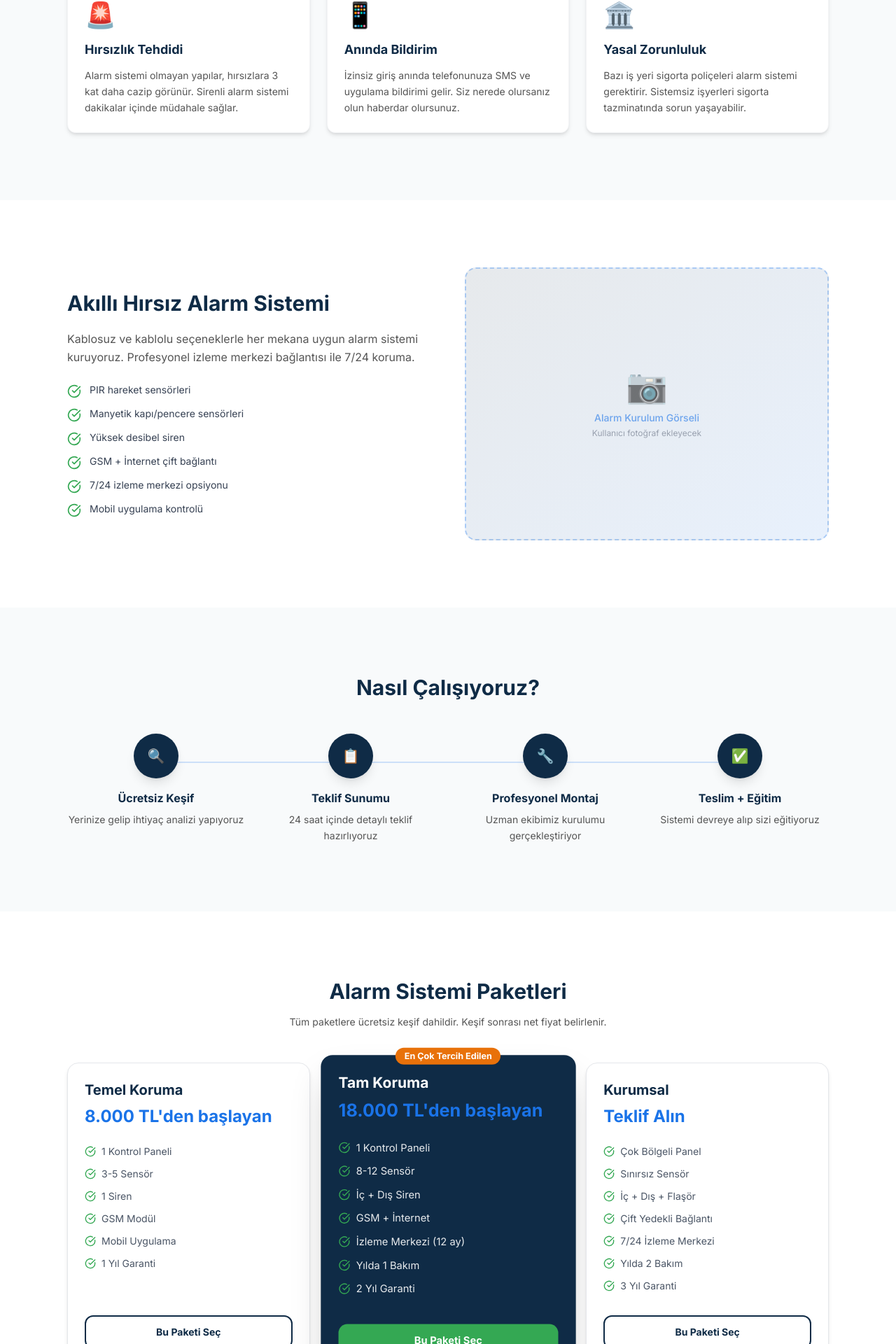
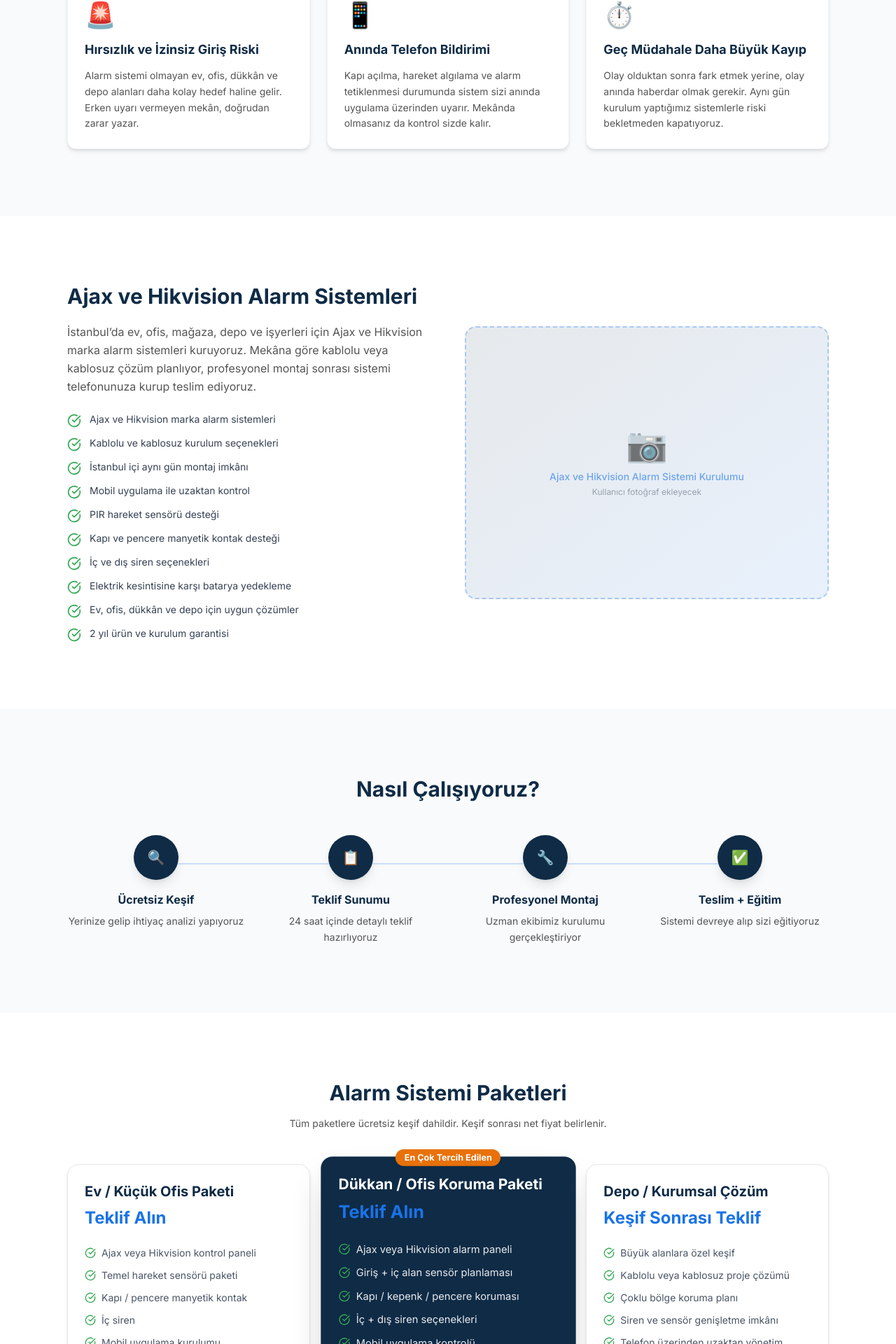
Before and after one commit to Alfasoylu/guvenlikservisi, a Next.js app: page /teklif/alarm in a window 1280 px wide. Shown: the part 861-2781 px from the top of the page at 70% size. Built offline with nearby package versions, Linux system fonts and the light colour scheme.

Commit message:
Update page.tsx

```diff
--- a/src/app/teklif/alarm/page.tsx
+++ b/src/app/teklif/alarm/page.tsx
@@ -2,138 +2,160 @@
 
 const data: LandingPageData = {
   hero: {
-    title: "Profesyonel Alarm Sistemi Kurulumu",
+    title: "İstanbul Alarm Sistemi Kurulumu | Ajax ve Hikvision",
     subtitle:
-      "Kablosuz ve kablolu hırsız alarm sistemleri. 7/24 izleme merkezi bağlantısı. Marmara Bölgesi genelinde ücretsiz keşif.",
-    ctaLabel: "Ücretsiz Keşif ve Teklif Al",
+      "İstanbul içi aynı gün alarm montajı. Ajax ve Hikvision marka kablolu ve kablosuz alarm sistemleri, mobil uygulama kontrolü, profesyonel kurulum ve 2 yıl garanti.",
+    ctaLabel: "Hemen Teklif Al",
   },
+
   problem: {
-    title: "Eviniz veya İşyeriniz Korumasız mı?",
+    title: "Geç Kalmadan Alarm Sistemini Kurun",
     cards: [
       {
         icon: "🚨",
-        title: "Hırsızlık Tehdidi",
+        title: "Hırsızlık ve İzinsiz Giriş Riski",
         description:
-          "Alarm sistemi olmayan yapılar, hırsızlara 3 kat daha cazip görünür. Sirenli alarm sistemi dakikalar içinde müdahale sağlar.",
+          "Alarm sistemi olmayan ev, ofis, dükkân ve depo alanları daha kolay hedef haline gelir. Erken uyarı vermeyen mekân, doğrudan zarar yazar.",
       },
       {
         icon: "📱",
-        title: "Anında Bildirim",
+        title: "Anında Telefon Bildirimi",
         description:
-          "İzinsiz giriş anında telefonunuza SMS ve uygulama bildirimi gelir. Siz nerede olursanız olun haberdar olursunuz.",
+          "Kapı açılma, hareket algılama ve alarm tetiklenmesi durumunda sistem sizi anında uygulama üzerinden uyarır. Mekânda olmasanız da kontrol sizde kalır.",
       },
       {
-        icon: "🏛️",
-        title: "Yasal Zorunluluk",
+        icon: "⏱️",
+        title: "Geç Müdahale Daha Büyük Kayıp",
         description:
-          "Bazı iş yeri sigorta poliçeleri alarm sistemi gerektirir. Sistemsiz işyerleri sigorta tazminatında sorun yaşayabilir.",
+          "Olay olduktan sonra fark etmek yerine, olay anında haberdar olmak gerekir. Aynı gün kurulum yaptığımız sistemlerle riski bekletmeden kapatıyoruz.",
       },
     ],
   },
+
   solution: {
-    title: "Akıllı Hırsız Alarm Sistemi",
+    title: "Ajax ve Hikvision Alarm Sistemleri",
     description:
-      "Kablosuz ve kablolu seçeneklerle her mekana uygun alarm sistemi kuruyoruz. Profesyonel izleme merkezi bağlantısı ile 7/24 koruma.",
+      "İstanbul’da ev, ofis, mağaza, depo ve işyerleri için Ajax ve Hikvision marka alarm sistemleri kuruyoruz. Mekâna göre kablolu veya kablosuz çözüm planlıyor, profesyonel montaj sonrası sistemi telefonunuza kurup teslim ediyoruz.",
     features: [
-      "PIR hareket sensörleri",
-      "Manyetik kapı/pencere sensörleri",
-      "Yüksek desibel siren",
-      "GSM + İnternet çift bağlantı",
-      "7/24 izleme merkezi opsiyonu",
-      "Mobil uygulama kontrolü",
+      "Ajax ve Hikvision marka alarm sistemleri",
+      "Kablolu ve kablosuz kurulum seçenekleri",
+      "İstanbul içi aynı gün montaj imkânı",
+      "Mobil uygulama ile uzaktan kontrol",
+      "PIR hareket sensörü desteği",
+      "Kapı ve pencere manyetik kontak desteği",
+      "İç ve dış siren seçenekleri",
+      "Elektrik kesintisine karşı batarya yedekleme",
+      "Ev, ofis, dükkân ve depo için uygun çözümler",
+      "2 yıl ürün ve kurulum garantisi",
     ],
-    imagePlaceholder: "Alarm Kurulum Görseli",
+    imagePlaceholder: "Ajax ve Hikvision Alarm Sistemi Kurulumu",
   },
+
   packages: {
     title: "Alarm Sistemi Paketleri",
     items: [
       {
-        name: "Temel Koruma",
-        price: "8.000 TL'den başlayan",
+        name: "Ev / Küçük Ofis Paketi",
+        price: "Teklif Alın",
         features: [
-          "1 Kontrol Paneli",
-          "3-5 Sensör",
-          "1 Siren",
-          "GSM Modül",
-          "Mobil Uygulama",
-          "1 Yıl Garanti",
-        ],
-      },
-      {
-        name: "Tam Koruma",
-        price: "18.000 TL'den başlayan",
-        badge: "En Çok Tercih Edilen",
-        highlighted: true,
-        features: [
-          "1 Kontrol Paneli",
-          "8-12 Sensör",
-          "İç + Dış Siren",
-          "GSM + İnternet",
-          "İzleme Merkezi (12 ay)",
-          "Yılda 1 Bakım",
+          "Ajax veya Hikvision kontrol paneli",
+          "Temel hareket sensörü paketi",
+          "Kapı / pencere manyetik kontak",
+          "İç siren",
+          "Mobil uygulama kurulumu",
+          "İstanbul içi profesyonel montaj",
           "2 Yıl Garanti",
         ],
       },
       {
-        name: "Kurumsal",
+        name: "Dükkan / Ofis Koruma Paketi",
         price: "Teklif Alın",
+        badge: "En Çok Tercih Edilen",
+        highlighted: true,
         features: [
-          "Çok Bölgeli Panel",
-          "Sınırsız Sensör",
-          "İç + Dış + Flaşör",
-          "Çift Yedekli Bağlantı",
-          "7/24 İzleme Merkezi",
-          "Yılda 2 Bakım",
-          "3 Yıl Garanti",
+          "Ajax veya Hikvision alarm paneli",
+          "Giriş + iç alan sensör planlaması",
+          "Kapı / kepenk / pencere koruması",
+          "İç + dış siren seçenekleri",
+          "Mobil uygulama kontrolü",
+          "Aynı gün montaj imkânı",
+          "2 Yıl Garanti",
+        ],
+      },
+      {
+        name: "Depo / Kurumsal Çözüm",
+        price: "Keşif Sonrası Teklif",
+        features: [
+          "Büyük alanlara özel keşif",
+          "Kablolu veya kablosuz proje çözümü",
+          "Çoklu bölge koruma planı",
+          "Siren ve sensör genişletme imkânı",
+          "Telefon üzerinden uzaktan yönetim",
+          "Profesyonel montaj ve devreye alma",
+          "2 Yıl Garanti",
         ],
       },
     ],
   },
+
   testimonials: [
     {
-      text: "Dükkanıma alarm sistemi kurdurduk, bir ay sonra gerçekten hırsız girmeye çalıştı, sistem anında devreye girdi.",
-      name: "Kemal A.",
-      role: "İstanbul / Esnaf",
+      text: "Dükkânımıza Ajax alarm kuruldu. Aynı gün gelip montaj yaptılar, sistemi telefondan nasıl kullanacağımızı da tek tek gösterdiler.",
+      name: "Mehmet K.",
+      role: "Şişli / İşletme Sahibi",
       rating: 5,
     },
     {
-      text: "Evimize kablosuz alarm sistemi yaptırdık. Kurulum çok temiz, hiç kablo görünmüyor.",
-      name: "Ayşe M.",
-      role: "Bursa / Ev Sahibi",
+      text: "Evimiz için kablosuz alarm sistemi yaptırdık. Kırıp dökmeden temiz kurulum oldu, uygulama üzerinden tüm sistemi rahatça yönetiyoruz.",
+      name: "Zeynep A.",
+      role: "Kadıköy / Ev Sahibi",
       rating: 5,
     },
     {
-      text: "Ofisimize alarm + kamera birlikte kurdular. İzleme merkezi bağlantısı çok güven veriyor.",
-      name: "Hasan T.",
-      role: "Kocaeli / Ofis Sahibi",
+      text: "Ofisimiz için Hikvision alarm sistemi kuruldu. Hızlı dönüş yaptılar, keşif sonrası doğru çözümü önerdiler. Kurulum da gayet profesyoneldi.",
+      name: "Onur T.",
+      role: "Bakırköy / Ofis",
       rating: 5,
     },
   ],
+
   faq: [
     {
-      question: "Alarm sistemi kurulumu ne kadar sürer?",
+      question: "İstanbul’da aynı gün alarm montajı yapıyor musunuz?",
       answer:
-        "Konut için yarım gün ile 1 gün arasında. İşyeri büyüklüğüne göre 1-2 gün sürebilir.",
+        "Evet. İstanbul içindeki birçok bölgede keşif ve yoğunluk durumuna göre aynı gün alarm montajı yapabiliyoruz. Net planlama için form bırakmanız veya bizi aramanız yeterli.",
     },
     {
-      question: "Kablosuz mı kablolu mu tercih etmeliyim?",
+      question: "Hangi markaları kullanıyorsunuz?",
       answer:
-        "Hazır yapılarda kablosuz, inşaat aşamasındaki yapılarda kablolu daha avantajlıdır. Keşifte uzmanımız en uygun çözümü önerir.",
+        "Başlıca Ajax ve Hikvision marka alarm sistemleri kuruyoruz. Mekânın yapısına, kullanım ihtiyacına ve bütçeye göre en uygun sistemi öneriyoruz.",
     },
     {
-      question: "İzleme merkezi zorunlu mu?",
+      question: "Kablolu mu kablosuz mu daha mantıklı?",
       answer:
-        "Zorunlu değil. Sadece mobil bildirim alan sistemler de kurabiliyoruz. İzleme merkezi ek güvenlik katmanı sağlar.",
+        "Hazır kullanımda olan ev ve ofislerde kablosuz sistemler genelde daha hızlı ve temiz çözüm sunar. Yeni yapılan ya da altyapısı uygun alanlarda kablolu sistemler de güçlü bir seçenektir. Doğru tercih keşifte netleşir.",
     },
     {
-      question: "Elektrik kesintisinde ne olur?",
+      question: "Alarm sistemi telefondan kontrol edilir mi?",
       answer:
-        "Tüm sistemlerimiz yedek batarya ile çalışır. Elektrik kesintisinde 8-24 saat bağımsız çalışmaya devam eder.",
+        "Evet. Kurduğumuz sistemlerde mobil uygulama üzerinden alarmı kurup kapatabilir, bildirim alabilir ve sistem durumunu uzaktan takip edebilirsiniz.",
+    },
+    {
+      question: "Elektrik kesilirse alarm çalışmaya devam eder mi?",
+      answer:
+        "Evet. Sistemlerde yedek batarya bulunur. Elektrik kesintisinde alarm sistemi belirli süre çalışmaya devam eder ve koruma sürer.",
+    },
+    {
+      question: "Garanti süreniz ne kadar?",
+      answer:
+        "Kurulumunu yaptığımız alarm sistemlerinde 2 yıl garanti sunuyoruz.",
     },
   ],
+
   cta: {
-    title: "Ücretsiz Alarm Sistemi Teklifi Alın",
-    subtitle: "Formu doldurun, uzman ekibimiz sizi arasın.",
+    title: "İstanbul Alarm Sistemi İçin Hemen Teklif Alın",
+    subtitle:
+      "Ajax ve Hikvision alarm sistemi kurulumu için formu doldurun, ekibimiz sizi arasın.",
     defaultService: "alarm",
   },
 };
```
